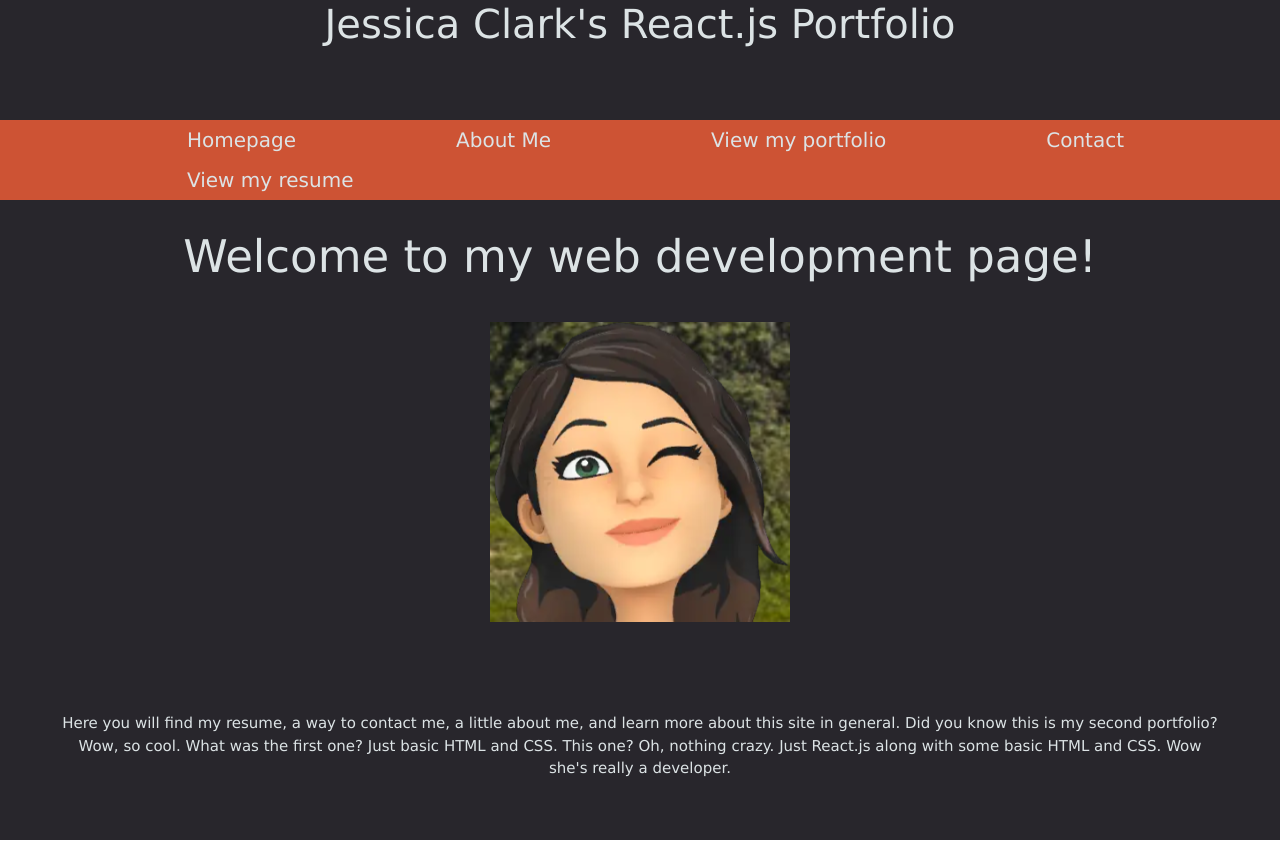
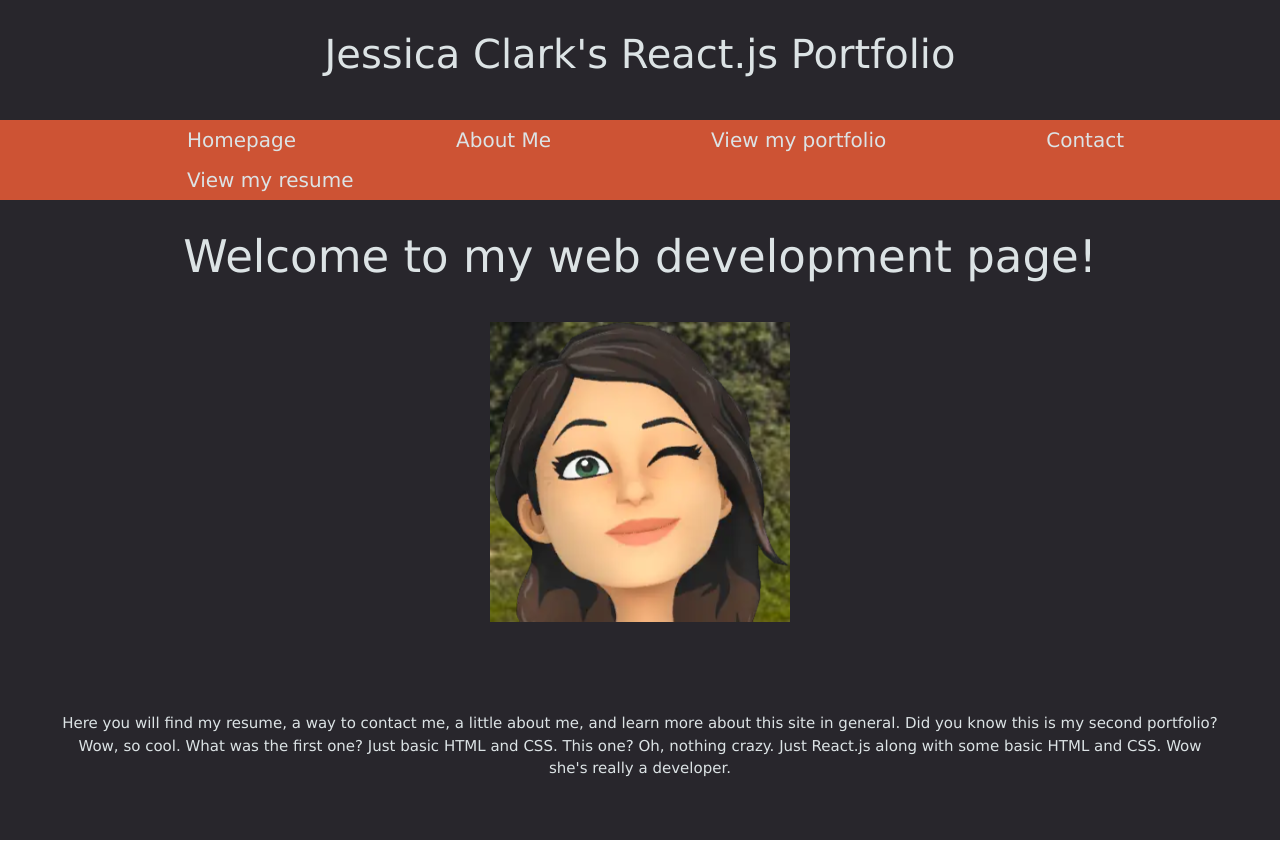
Before and after one commit to jessclark1234/react-portfolio, a React (Vite) app: page / in a window 1280 px wide. Built offline with nearby package versions, Linux system fonts and the light colour scheme.

Commit message:
fixed webpage title css

```diff
--- a/src/App.css
+++ b/src/App.css
@@ -2,6 +2,10 @@
     font-family: Verdana, Geneva, Tahoma, sans-serif;
     color: #DCE3E5;
     text-align: center;
+}
+
+#webpageTitle{
+    padding: 30px;
 }
 
 section{
```
